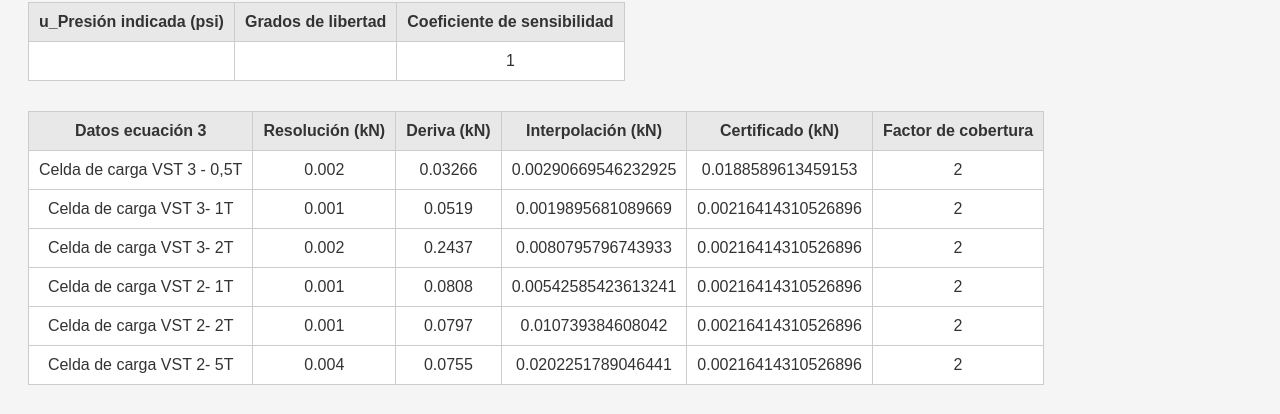
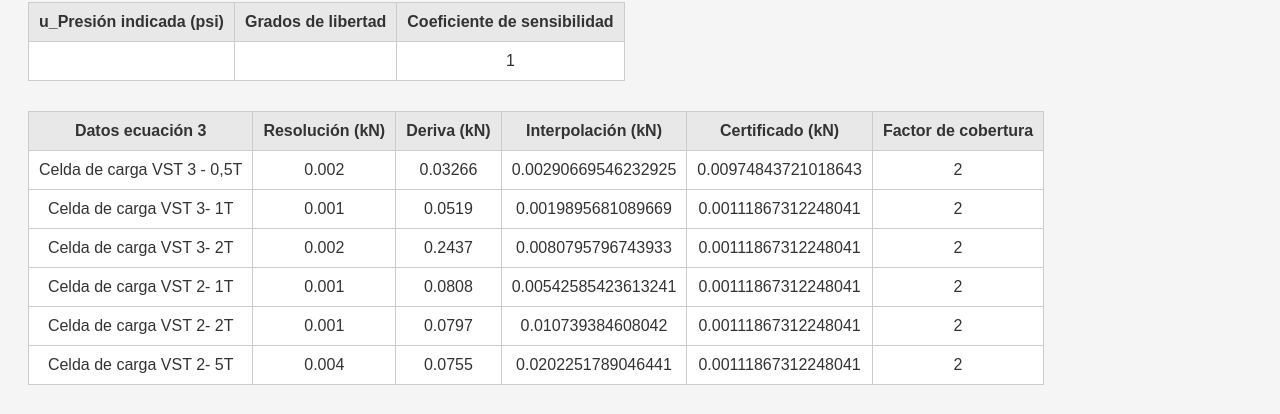
Before and after one commit to Valser2016/Presiones, a plain HTML site: page validacion_incertidumbre_VST.html in a window 1280 px wide. Shown: the part 1662-2076 px from the top of the page. Drawn offline with Linux system fonts and the light colour scheme.

Commit message:
Update validacion_incertidumbre_VST.html

```diff
--- a/validacion_incertidumbre_VST.html
+++ b/validacion_incertidumbre_VST.html
@@ -149,12 +149,12 @@
             <th>Certificado (kN)</th>
             <th>Factor de cobertura</th>
             </tr>
-            <tr><td>Celda de carga VST 3 - 0,5T</td><td>0.002</td><td>0.03266</td><td>0.00290669546232925</td><td>0.0188589613459153</td><td>2</td></tr>
-            <tr><td>Celda de carga VST 3- 1T</td><td>0.001</td><td>0.0519</td><td>0.0019895681089669</td><td>0.00216414310526896</td><td>2</td></tr>
-            <tr><td>Celda de carga VST 3- 2T</td><td>0.002</td><td>0.2437</td><td>0.0080795796743933</td><td>0.00216414310526896</td><td>2</td></tr>
-            <tr><td>Celda de carga VST 2- 1T</td><td>0.001</td><td>0.0808</td><td>0.00542585423613241</td><td>0.00216414310526896</td><td>2</td></tr>
-            <tr><td>Celda de carga VST 2- 2T</td><td>0.001</td><td>0.0797</td><td>0.010739384608042</td><td>0.00216414310526896</td><td>2</td></tr>
-            <tr><td>Celda de carga VST 2- 5T</td><td>0.004</td><td>0.0755</td><td>0.0202251789046441</td><td>0.00216414310526896</td><td>2</td></tr>
+            <tr><td>Celda de carga VST 3 - 0,5T</td><td>0.002</td><td>0.03266</td><td>0.00290669546232925</td><td>0.00974843721018643</td><td>2</td></tr>
+            <tr><td>Celda de carga VST 3- 1T</td><td>0.001</td><td>0.0519</td><td>0.0019895681089669</td><td>0.00111867312248041</td><td>2</td></tr>
+            <tr><td>Celda de carga VST 3- 2T</td><td>0.002</td><td>0.2437</td><td>0.0080795796743933</td><td>0.00111867312248041</td><td>2</td></tr>
+            <tr><td>Celda de carga VST 2- 1T</td><td>0.001</td><td>0.0808</td><td>0.00542585423613241</td><td>0.00111867312248041</td><td>2</td></tr>
+            <tr><td>Celda de carga VST 2- 2T</td><td>0.001</td><td>0.0797</td><td>0.010739384608042</td><td>0.00111867312248041</td><td>2</td></tr>
+            <tr><td>Celda de carga VST 2- 5T</td><td>0.004</td><td>0.0755</td><td>0.0202251789046441</td><td>0.00111867312248041</td><td>2</td></tr>
             </table>
 
             <!-- TABLA MAGNITUD 2 -->
```
